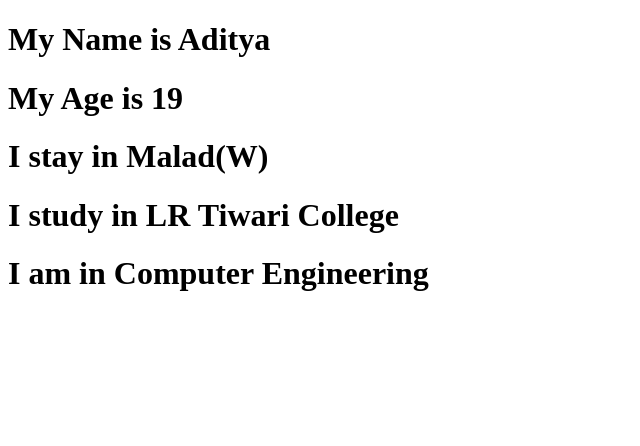
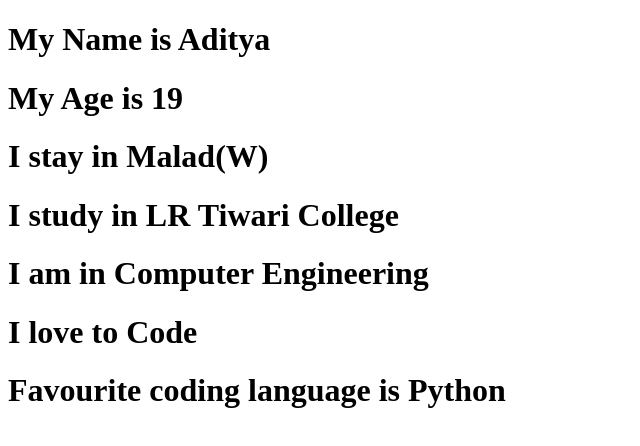
Before and after one commit to AdityaPatil1601/Aditya, a plain HTML site: page index.html in a window 1280 px wide. Shown: the whole page, without its empty margins (0-640 px from the left). Drawn offline with Linux system fonts and the light colour scheme.

Commit message:
Changes in Html

```diff
--- a/index.html
+++ b/index.html
@@ -11,5 +11,7 @@
     <h1>I stay in Malad(W)</h1>
     <h1>I study in LR Tiwari College</h1>
     <h1>I am in Computer Engineering</h1>
+    <h1>I love to Code</h1>
+    <h1>Favourite coding language is Python</h1>
 </body>
 </html>
```
